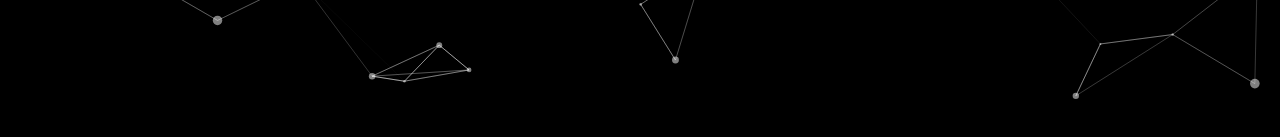
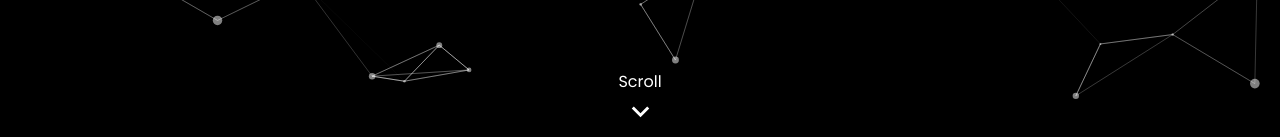
Before and after one commit to ZachMHamilton/PersonalWebsiteV2, a React (Vite) app: page / in a window 1280 px wide. Shown: the part 663-800 px from the top of the page. Built offline with nearby package versions, Linux system fonts and the light colour scheme.

Commit message:
add scroll icon

```diff
--- a/src/App.jsx
+++ b/src/App.jsx
@@ -40,7 +40,7 @@ function App() {
     <div className="flex flex-col gap-2">
       <Nav current={current} />
       <section ref={homeRef}>
-        <Home />
+        <Home current={current} />
       </section>
       <section>
         <Skills />
--- a/src/components/main/Home.jsx
+++ b/src/components/main/Home.jsx
@@ -2,6 +2,7 @@ import { Link as ScrollLink } from 'react-scroll';
 import { motion } from 'framer-motion';
 import { fadeIn } from '../../utils/motion';
 import { useFadeInOnInView } from '../../utils/useFadeInOnView';
+import ExpandMoreIcon from '@mui/icons-material/ExpandMore';
 
 const Home = () => {
   const { ref, controls } = useFadeInOnInView(0.1);
@@ -40,6 +41,10 @@ const Home = () => {
             </ScrollLink>
           </div>
         </div>
+        <div className="absolute bottom-2 flex flex-col items-center">
+          <p>Scroll</p>
+          <ExpandMoreIcon color="white" fontSize="large" />
+        </div>
       </div>
     </motion.div>
   );
```
